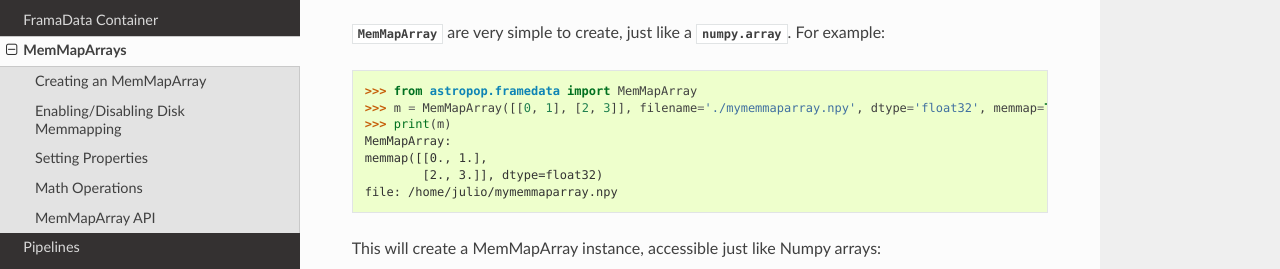
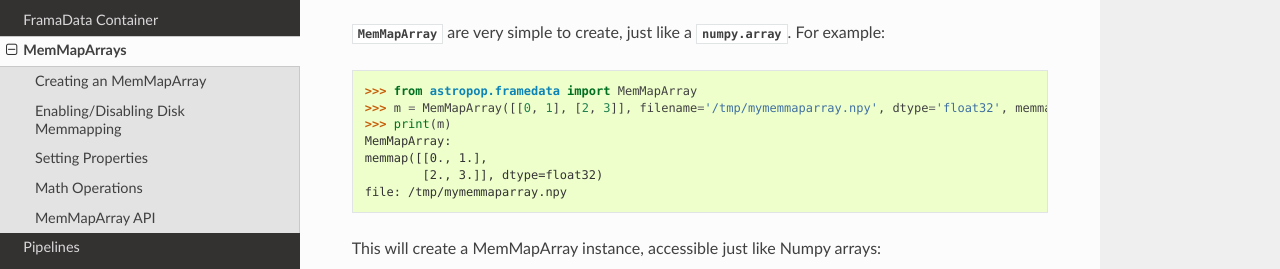
Before and after one commit to juliotux/astropop, a Sphinx documentation site: the page built from docs/memmap.rst, in a window 1280 px wide and 900 px high, scrolled down 305 px. Shown: the part 159-428 px from the top of the window. Built offline with Sphinx 7.4.7 and the Read the Docs theme 2.0.0, drawn with Linux system fonts in a browser that asks for light colours; formulas are drawn with MathJax 3; the version number could not be read and is left out.

Commit message:
doctest fixes

```diff
--- a/docs/logger.rst
+++ b/docs/logger.rst
@@ -25,7 +25,7 @@ Using Logger
 
 To use the logger, just import it and set a log level::
 
-    >>> from astropop import logger
+    >>> from astropop.logger import logger
     >>> logger.setLevel('WARN')
 
 You are now read to print simple logging::
--- a/docs/memmap.rst
+++ b/docs/memmap.rst
@@ -13,12 +13,12 @@ Creating an MemMapArray
 `MemMapArray` are very simple to create, just like a `numpy.array`. For example:
 
     >>> from astropop.framedata import MemMapArray
-    >>> m = MemMapArray([[0, 1], [2, 3]], filename='./mymemmaparray.npy', dtype='float32', memmap=True)
+    >>> m = MemMapArray([[0, 1], [2, 3]], filename='/tmp/mymemmaparray.npy', dtype='float32', memmap=True)
     >>> print(m)
     MemMapArray:
     memmap([[0., 1.],
             [2., 3.]], dtype=float32)
-    file: /home/julio/mymemmaparray.npy
+    file: /tmp/mymemmaparray.npy
 
 
 This will create a MemMapArray instance, accessible just like Numpy arrays:
```
